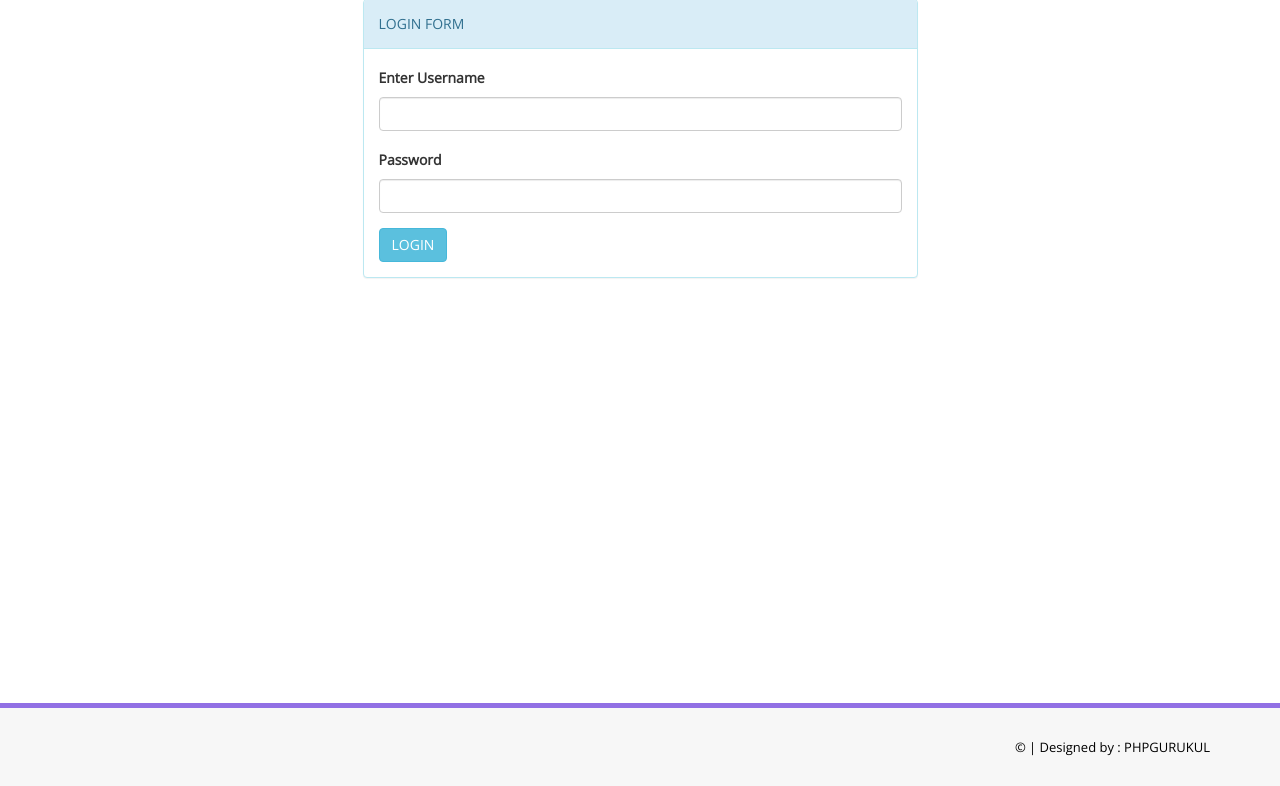
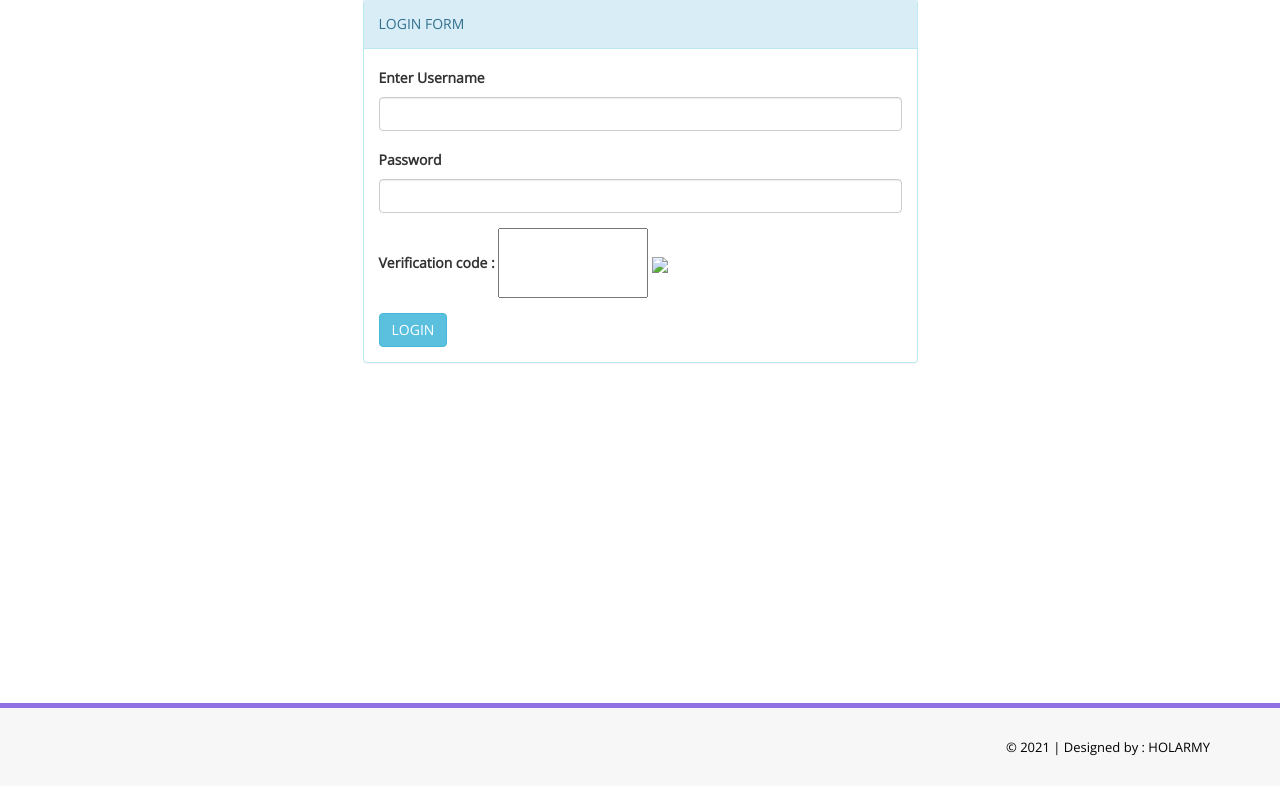
Before and after one commit to olamilekan13/library, a PHP site: page /adminlogin.php in a window 1280 px wide. Shown: the part 302-1088 px from the top of the page. Run offline with PHP 8.4, Linux system fonts and the light colour scheme; the visitor is signed in with stand-in values (Sample User, id 1).

Commit message:
add capctha verification to my code

```diff
--- a/adminlogin.php
+++ b/adminlogin.php
@@ -2,30 +2,27 @@
 session_start();
 error_reporting(0);
 include('includes/config.php');
-if($_SESSION['alogin']!=''){
-$_SESSION['alogin']='';
+if ($_SESSION['alogin'] != '') {
+    $_SESSION['alogin'] = '';
 }
-if(isset($_POST['login']))
-{
+if (isset($_POST['login'])) {
     //code for captach verification
-if ($_POST["vercode"] != $_SESSION["vercode"] OR $_SESSION["vercode"]=='')  {
-        echo "<script>alert('Incorrect verification code');</script>" ;
-    }
-        else {
+    if ($_POST["vercode"] != $_SESSION["vercode"] or $_SESSION["vercode"] == '') {
+        echo "<script>alert('Incorrect verification code');</script>";
+    } else {
 
-$username=$_POST['username'];
-$password=md5($_POST['password']);
-$sql ="SELECT UserName,Password FROM admin WHERE UserName=:username and Password=:password";
-$query= $dbh -> prepare($sql);
-$query-> bindParam(':username', $username, PDO::PARAM_STR);
-$query-> bindParam(':password', $password, PDO::PARAM_STR);
-$query-> execute();
-$results=$query->fetchAll(PDO::FETCH_OBJ);
-if($query->rowCount() > 0)
-{
-$_SESSION['alogin']=$_POST['username'];
+        $username = $_POST['username'];
+        $password = md5($_POST['password']);
+        $sql = "SELECT UserName,Password FROM admin WHERE UserName=:username and Password=:password";
+        $query = $dbh->prepare($sql);
+        $query->bindParam(':username', $username, PDO::PARAM_STR);
+        $query->bindParam(':password', $password, PDO::PARAM_STR);
+        $query->execute();
+        $results = $query->fetchAll(PDO::FETCH_OBJ);
+        if ($query->rowCount() > 0) {
+            $_SESSION['alogin'] = $_POST['username'];
             echo "<script type='text/javascript'> document.location ='admin/dashboard.php'; </script>";
-} else{
+        } else {
             echo "<script>alert('Invalid Details');</script>";
         }
     }
@@ -33,6 +30,7 @@ echo "<script>alert('Invalid Details');</script>";
 ?>
 <!DOCTYPE html>
 <html xmlns="http://www.w3.org/1999/xhtml">
+
 <head>
     <meta charset="utf-8" />
     <meta name="viewport" content="width=device-width, initial-scale=1, maximum-scale=1" />
@@ -49,9 +47,10 @@ echo "<script>alert('Invalid Details');</script>";
     <link href='http://fonts.googleapis.com/css?family=Open+Sans' rel='stylesheet' type='text/css' />
 
 </head>
+
 <body>
     <!------MENU SECTION START-->
-<?php include('includes/header.php');?>
+    <?php include('includes/header.php'); ?>
     <!-- MENU SECTION END-->
     <div class="content-wrapper">
         <div class="container">
@@ -63,7 +62,7 @@ echo "<script>alert('Invalid Details');</script>";
 
             <!--LOGIN PANEL START-->
             <div class="row">
-<div class="col-md-6 col-sm-6 col-xs-12 col-md-offset-3" >
+                <div class="col-md-6 col-sm-6 col-xs-12 col-md-offset-3">
                     <div class="panel panel-info">
                         <div class="panel-heading">
                             LOGIN FORM
@@ -80,8 +79,8 @@ echo "<script>alert('Invalid Details');</script>";
                                     <input class="form-control" type="password" name="password" autocomplete="off" required />
                                 </div>
                                 <div class="form-group">
-<!-- <label>Verification code : </label>
-<input type="text"  name="vercode" maxlength="5" autocomplete="off" required style="width: 150px; height: 25px;" />&nbsp;<img src="captcha.php"> -->
+                                    <label>Verification code : </label>
+                                    <input type="text" name="vercode" maxlength="5" autocomplete="off" required style="width: 150px; height: 70px;" />&nbsp;<img src="captcha.php">
                                 </div>
 
                                 <button type="submit" name="login" class="btn btn-info">LOGIN </button>
@@ -96,7 +95,7 @@ echo "<script>alert('Invalid Details');</script>";
         </div>
     </div>
     <!-- CONTENT-WRAPPER SECTION END-->
- <?php include('includes/footer.php');?>
+    <?php include('includes/footer.php'); ?>
     <!-- FOOTER SECTION END-->
     <script src="assets/js/jquery-1.10.2.js"></script>
     <!-- BOOTSTRAP SCRIPTS  -->
@@ -105,4 +104,5 @@ echo "<script>alert('Invalid Details');</script>";
     <script src="assets/js/custom.js"></script>
     </script>
 </body>
+
 </html>
--- a/captcha.php
+++ b/captcha.php
@@ -1,13 +1,23 @@
+<?php
+session_start();
+$text = 20;
+$_SESSION["vercode"] = $text;
+// $height = 25;
+// $width = 65;
+$image = imagecreate(70, 95);
+$black = imagecolorallocate($image, 0, 0, 0);
+$white = imagecolorallocate($image, 255, 255, 255);
+// $font_size = 14;
+imagestring($image, 14, 5, 5, $text, $white);
+imagejpeg($image, 80);
+?>
+
+
 <!-- <?php
-//session_start();
-$text = //rand(10000,99999);
-$_SESSION[//"vercode"] = $text;
-$height = //25;
-$width = //65;
-$image_p = //imagecreate($width, $height);
-$black = //imagecolorallocate($image_p, 0, 0, 0);
-$white = //imagecolorallocate($image_p, 255, 255, 255);
-$font_size = 14;
-//imagestring($image_p, $font_size, 5, 5, $text, $white);
-//imagejpeg($image_p, null, 80);
+  //  $img = imagecreatetruecolor(600, 220);
+  //  $bgcolor = imagecolorallocate($img, 20, 50, 120);
+  //  imagefill($img, 0, 0, $bgcolor);
+  //  header("Content-type: image/png");
+  //  imagepng($img);
+  //  imagedestroy($img);
 ?> -->
--- a/includes/footer.php
+++ b/includes/footer.php
@@ -2,7 +2,7 @@
         <div class="container">
             <div class="row">
                 <div class="col-md-12">
-                   &copy; <?php date('Y'); ?> | Designed by : PHPGURUKUL
+                   &copy; <?php echo date("Y"); ?> | Designed by : HOLARMY
                 </div>
 
             </div>
--- a/index.php
+++ b/index.php
@@ -93,10 +93,10 @@ echo "<script>alert('Invalid Details');</script>";
 <p class="help-block"><a href="user-forgot-password.php">Forgot Password</a></p>
 </div>
 
- <!-- <div class="form-group">
+ <div class="form-group">
 <label>Verification code : </label>
 <input type="text" class="form-control1"  name="vercode" maxlength="5" autocomplete="off" required  style="height:25px;" />&nbsp;<img src="captcha.php">
-</div>  -->
+</div>
 
  <button type="submit" name="login" class="btn btn-info">LOGIN </button> | <a href="signup.php">Not Register Yet</a>
 </form>
--- a/studentid.txt
+++ b/studentid.txt
@@ -1 +1 @@
-SID011
+SID012
```
Also changed, not shown: signup.php (+6 -6 lines). Lines whose indentation alone changed are shown as unchanged.
